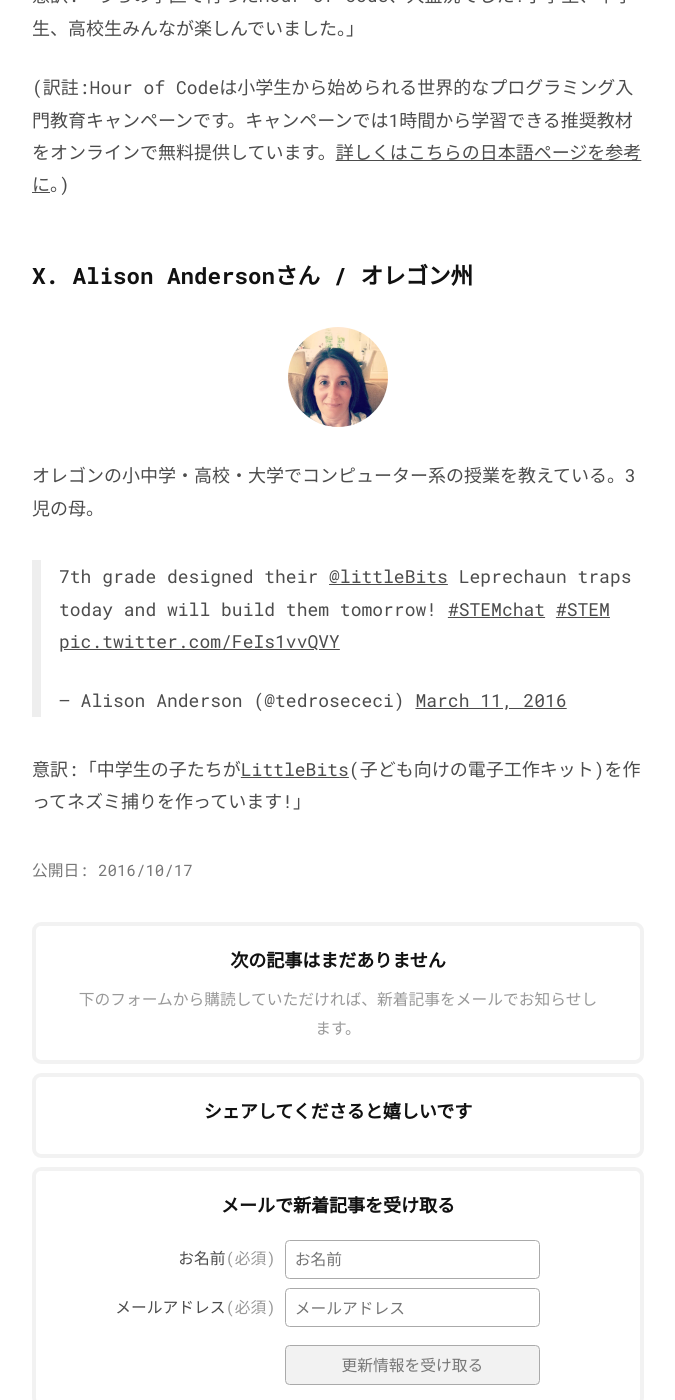
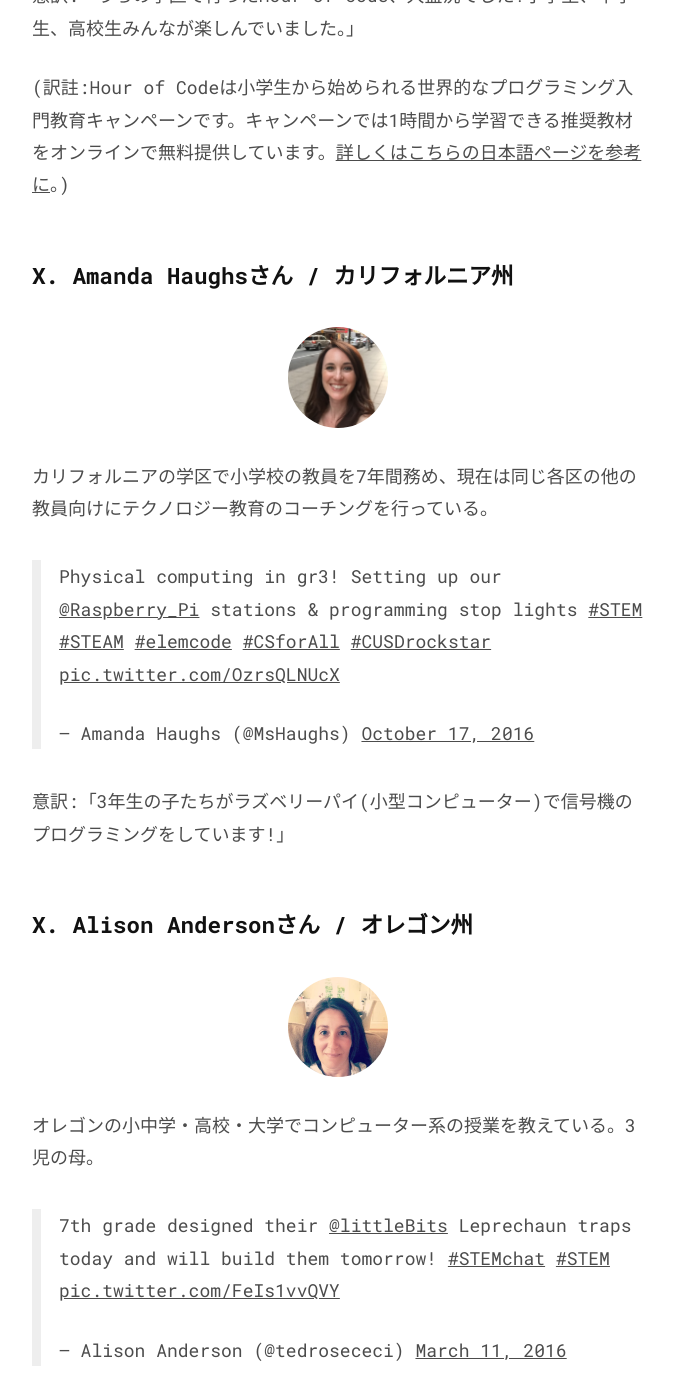
Before and after one commit to chibicode/senseicode, a Jekyll site: the page built from _posts/2016-10-15-100-programming-teachers.md, in a window 1280 px wide and 1400 px high, scrolled down 11896 px. Shown: the whole window, without its empty margins (302-977 px from the left). Built offline with Jekyll 4.4.1, drawn with Linux system fonts in a browser that asks for light colours; comment, search, counter and statistics services are not loaded; some of the changed text lies outside the part shown.

Commit message:
Add Amanda

```diff
--- a/_posts/2016-10-15-100-programming-teachers.md
+++ b/_posts/2016-10-15-100-programming-teachers.md
@@ -120,7 +120,7 @@ IT大国アメリカといえどもプログラミングを教えられる教員
 
 「アメリカには、学校現場でプログラミングを教えている教員の女性がこんなにいるんだ」と思っていただければ嬉しいです。
 
-### スポンサーのお知らせ: [Life is Tech!](https://life-is-tech.com/)様
+### 100人を紹介する前に、スポンサーのお知らせ: [Life is Tech!](https://life-is-tech.com/)様
 
 この記事を作成するにあたり、中学生、高校生のためのプログラミング・ITキャンプ／スクールの[Life is Tech!](https://life-is-tech.com/)様にご協力いただきました。代表の水野さんは4年半前に初めてお会いして美味しい餃子を奢ってもらい、以来陰ながら応援させてもらっています。Life is Tech!は[サッカー本田圭佑選手の投資ファンドの投資先第一号](http://jp.techcrunch.com/2016/09/12/lifeistech-raises-700m-yen/)でもあります。
 
@@ -188,6 +188,19 @@ Life is Tech!では現在、[Mozer](https://mozer.io/)というオンライン
 
 (訳註:Hour of Codeは小学生から始められる世界的なプログラミング入門教育キャンペーンです。キャンペーンでは1時間から学習できる推奨教材をオンラインで無料提供しています。[詳しくはこちらの日本語ページを参考に](http://hourofcode.jp/)。)
 
+## X. Amanda Haughsさん / カリフォルニア州
+
+<p style="text-align: center;">
+  <img src="/images/7/teachers/amanda.jpg" width="100" style="border-radius: 100%;" />
+</p>
+
+カリフォルニアの学区で小学校の教員を7年間務め、現在は同じ各区の他の教員向けにテクノロジー教育のコーチングを行っている。
+
+<blockquote class="twitter-tweet" data-lang="en"><p lang="en" dir="ltr">Physical computing in gr3! Setting up our <a href="https://twitter.com/Raspberry_Pi">@Raspberry_Pi</a> stations &amp; programming stop lights <a href="https://twitter.com/hashtag/STEM?src=hash">#STEM</a> <a href="https://twitter.com/hashtag/STEAM?src=hash">#STEAM</a> <a href="https://twitter.com/hashtag/elemcode?src=hash">#elemcode</a> <a href="https://twitter.com/hashtag/CSforAll?src=hash">#CSforAll</a> <a href="https://twitter.com/hashtag/CUSDrockstar?src=hash">#CUSDrockstar</a> <a href="https://t.co/OzrsQLNUcX">pic.twitter.com/OzrsQLNUcX</a></p>&mdash; Amanda Haughs (@MsHaughs) <a href="https://twitter.com/MsHaughs/status/788071508119662592">October 17, 2016</a></blockquote>
+<script async src="//platform.twitter.com/widgets.js" charset="utf-8"></script>
+
+意訳:「3年生の子たちがラズベリーパイ(小型コンピューター)で信号機のプログラミングをしています!」
+
 ## X. Alison Andersonさん / オレゴン州
 
 <p style="text-align: center;">
```
Also changed, not shown: images/7/teachers/amanda.jpg (added).
